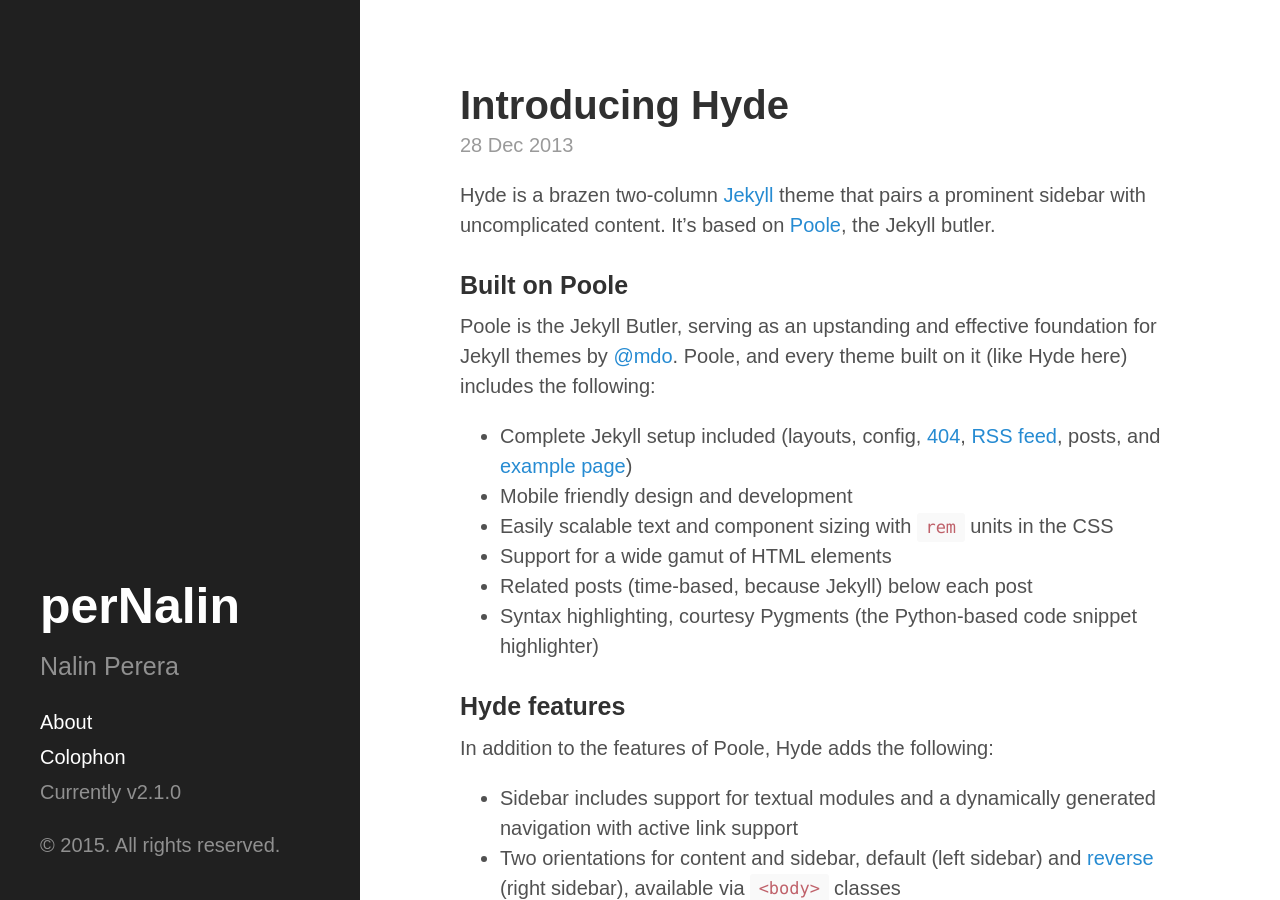
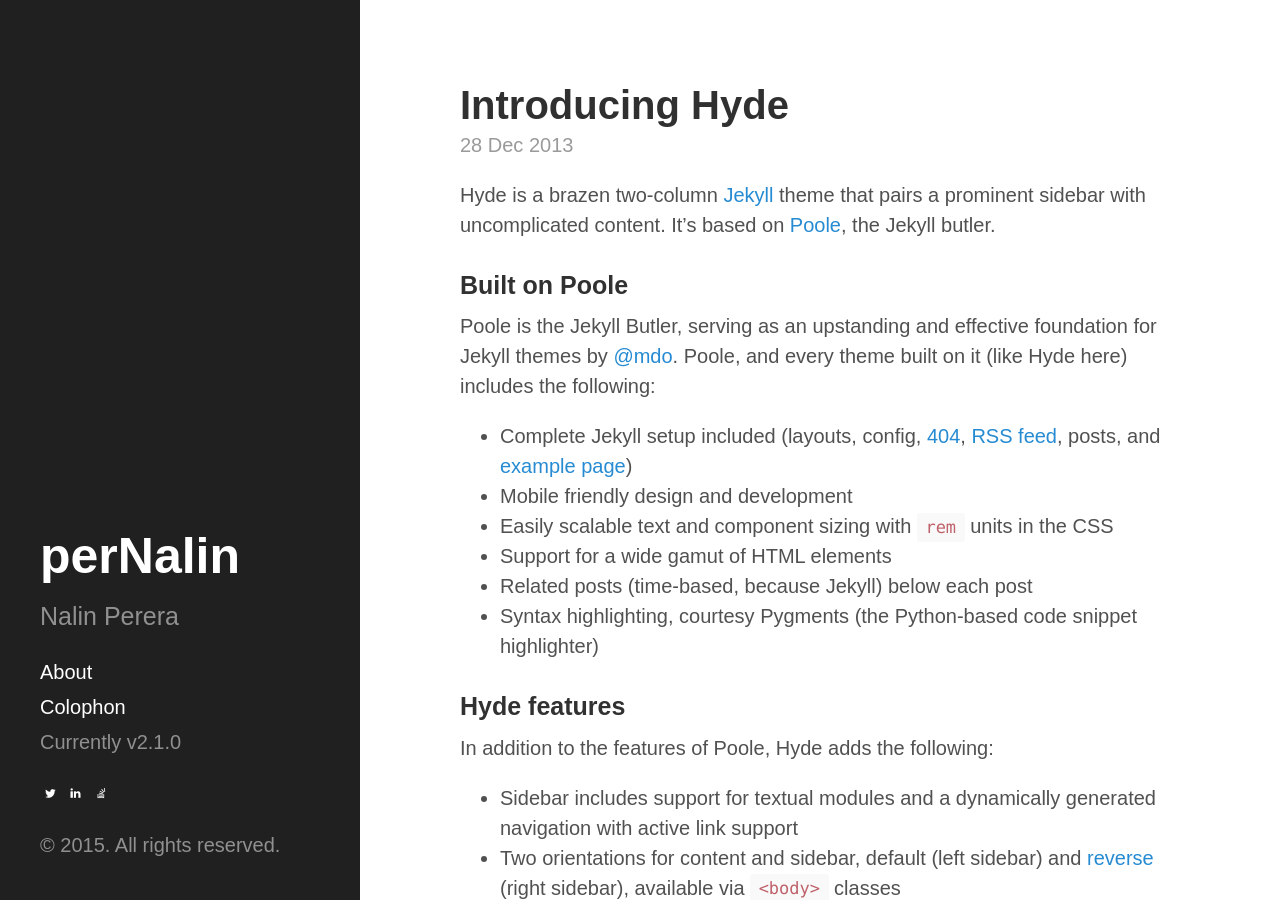
Before and after one commit to pernalin/pernalin.github.io, a Jekyll site: the page built from index.html, in a window 1280 px wide and 900 px high. Built offline with Jekyll 4.4.1, drawn with Linux system fonts in a browser that asks for light colours; Markdown is read by kramdown in place of the engine named in the settings; the list of posts is cut into pages by our own code.

Commit message:
sidebar icons

```diff
--- a/_includes/sidebar.html
+++ b/_includes/sidebar.html
@@ -27,10 +27,10 @@
     </nav>
 
     <p class="social">
-      <a href="https://twitter.com/pernalin"><span class="icon-twitter"></span></a>
-      <a href="https://linkedin.com/in/nalin"><span class="icon-linkedin"></span></a>
-      <a href="https://stackoverflow.com/users/891790/pernalin"><span class="icon-stackoverflow"></span></a>
-      <a href="/blog/syndicate/rss"><span class="icon-rss"></span></a>
+      <a href="https://twitter.com/pernalin"><span class="icon-social-twitter"></span></a>
+      <a href="https://linkedin.com/in/nalin"><span class="icon-social-linkedin"></span></a>
+      <a href="https://stackoverflow.com/users/891790/pernalin"><span class="icon-social-stackoverflow"></span></a>
+      <a href="/blog/syndicate/rss"><span class="icon-social-rss"></span></a>
     </p>
 
     <p>&copy; {{ site.time | date: '%Y' }}. All rights reserved.</p>
```
